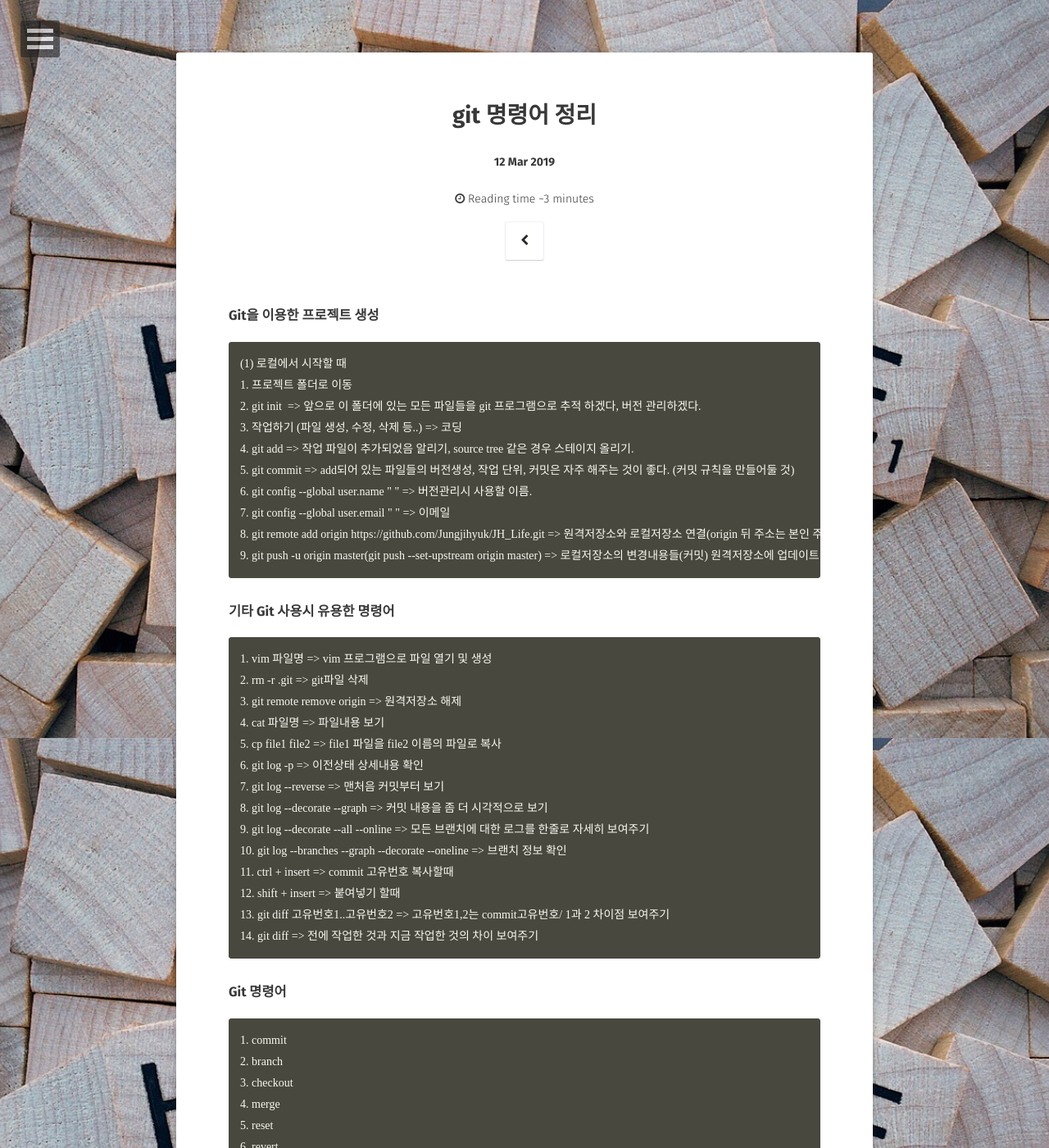
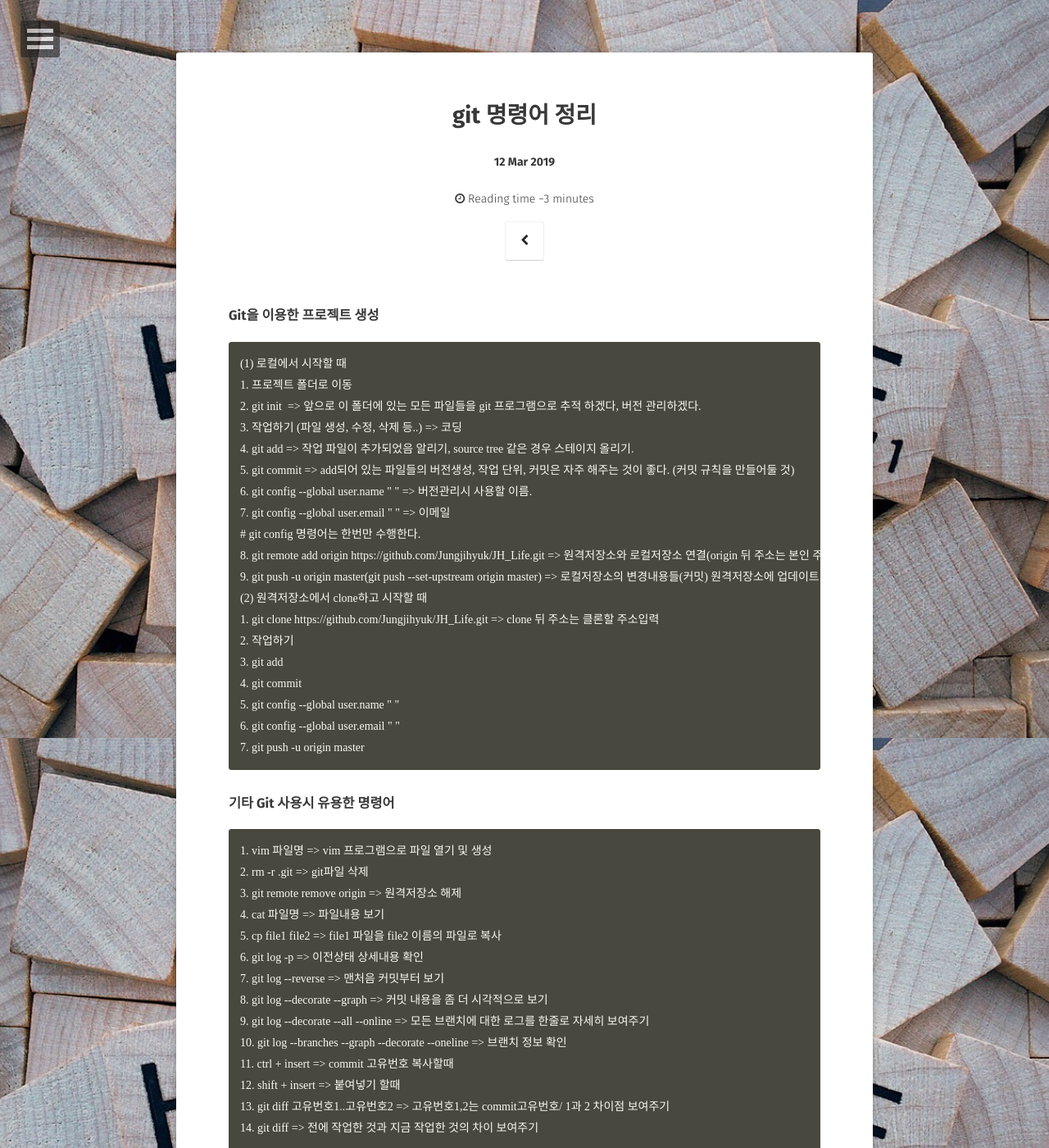
Before and after one commit to Jungjihyuk/JH_Life, a Jekyll site: the page built from _posts/2019-03-12-git.md, in a window 1280 px wide and 1400 px high. Shown: the whole window at 82% size. Built offline with Jekyll 4.4.1, drawn with Linux system fonts in a browser that asks for light colours; some web fonts are replaced; comment, search, counter and statistics services are not loaded; some of the changed text lies outside the part shown.

Commit message:
git.md 수정

````diff
--- a/_posts/2019-03-12-git.md
+++ b/_posts/2019-03-12-git.md
@@ -17,8 +17,17 @@ tag:
 5. git commit => add되어 있는 파일들의 버전생성, 작업 단위, 커밋은 자주 해주는 것이 좋다. (커밋 규칙을 만들어둘 것)
 6. git config --global user.name " " => 버전관리시 사용할 이름.
 7. git config --global user.email " " => 이메일
+# git config 명령어는 한번만 수행한다.
 8. git remote add origin https://github.com/Jungjihyuk/JH_Life.git => 원격저장소와 로컬저장소 연결(origin 뒤 주소는 본인 주소로)
 9. git push -u origin master(git push --set-upstream origin master) => 로컬저장소의 변경내용들(커밋) 원격저장소에 업데이트 하기.
+(2) 원격저장소에서 clone하고 시작할 때
+1. git clone https://github.com/Jungjihyuk/JH_Life.git => clone 뒤 주소는 클론할 주소입력
+2. 작업하기
+3. git add
+4. git commit
+5. git config --global user.name " "
+6. git config --global user.email " "
+7. git push -u origin master
 ```
 
 ### 기타 Git 사용시 유용한 명령어
@@ -57,6 +66,7 @@ tag:
 <span style="background-color: #fdbb5d">쉽게 말해 어떠한 작업을 마치고 변경된 파일 내용을 작업 단위별로 관리하기 위해 기록하는 행위 입니다.</span><br>
 
 > 커밋하기
+
   (1) git commit -m "index.html 수정"<br>
 
   [d27b]
@@ -81,11 +91,17 @@ tag:
 <span style="background-color: #fdbb5d">단순히 브랜치를 '하나의 커밋과 그 부모 커밋들을 포함하는 작업 내역'이라고 생각하면 됩니다.</span><br>
 
 > 브랜치 생성 및 삭제
-  git branch bugFix (현재 HEAD는 master) => 생성
-  git checkout -b bugFix => 생성과 동시에 HEAD옮기기
-  git branch --delete bugFix => 삭제
-  git branch -D bugFix => 브랜치에 commit이 남아 있을때 강제 삭제
-  git push origin :bugFix => 원격저장소의 브랜치 삭제
+
+  git branch bugFix (현재 HEAD는 master)<br>
+  => 생성<br>
+  git checkout -b bugFix<br>
+  => 생성과 동시에 HEAD옮기기<br>
+  git branch --delete bugFix
+  => 삭제<br>
+  git branch -D bugFix <br>
+  => 브랜치에 commit이 남아 있을때 강제 삭제<br>
+  git push origin :bugFix<br>
+  => 원격저장소의 브랜치 삭제<br>
 
 #### bugFix 브랜치
 ![merge](https://user-images.githubusercontent.com/33630505/54259376-df9de500-45a8-11e9-9b89-b067db379e75.JPG)
@@ -101,12 +117,14 @@ tag:
 <span style="background-color: #fdbb5d">두 개의 브랜치를 합치는 작업을 merge라고 한다.</span>
 
 > bugFix 브랜치를 master 브랜치에 merge
-  (현재 HEAD위치 master)
-  git merge bugFix
+
+  (현재 HEAD위치 master)<br>
+  git merge bugFix<br>
 
 > master 브랜치에 bugFix를 merge
-  (현재 HEAD위치 bugFix)
-  git merge master
+
+  (현재 HEAD위치 bugFix)<br>
+  git merge master<br>
 
 #### bugFix 브랜치를 master 브랜치에 merge
 ![merge3](https://user-images.githubusercontent.com/33630505/54261601-87b6ac80-45af-11e9-9a07-83371b7f05b3.JPG)
````
